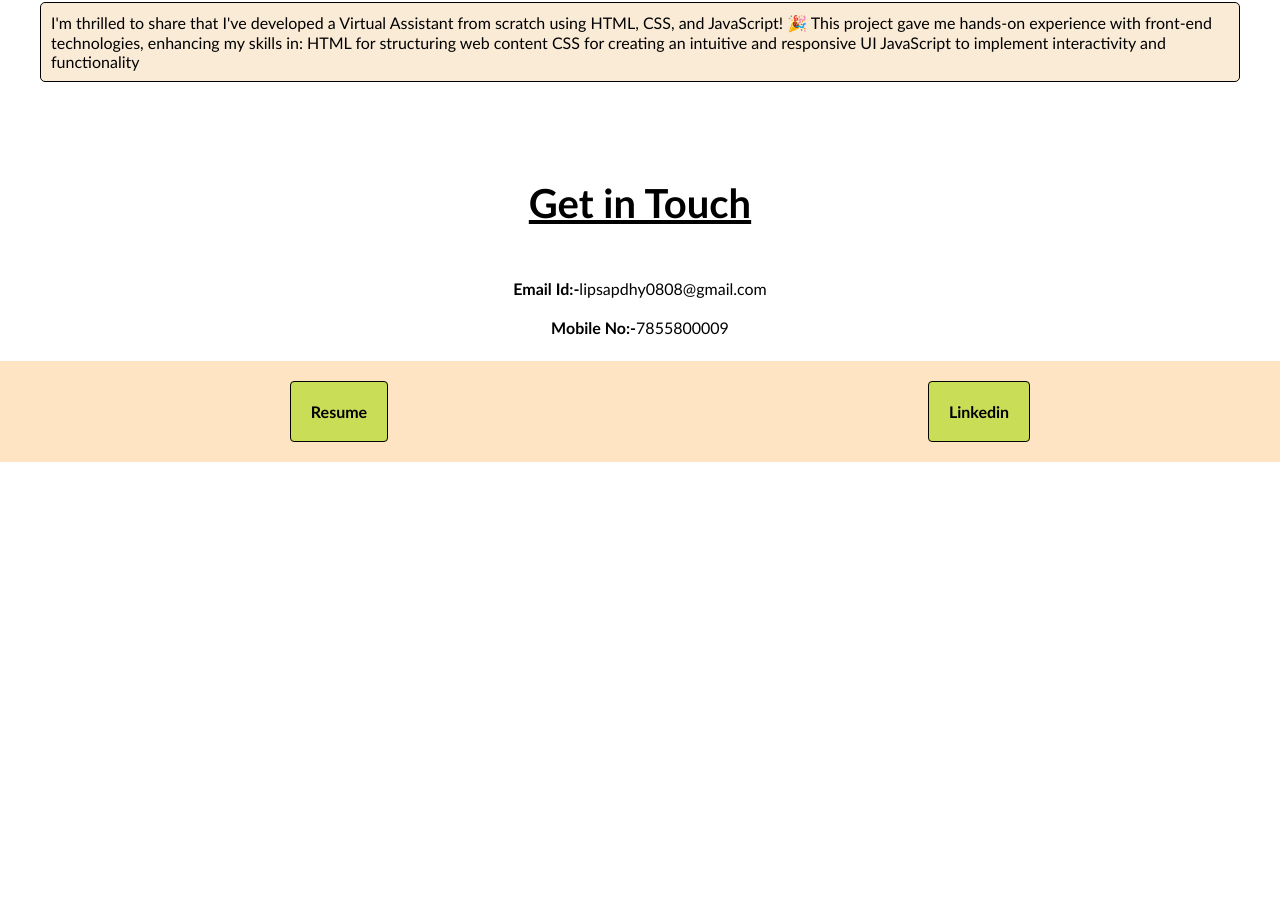
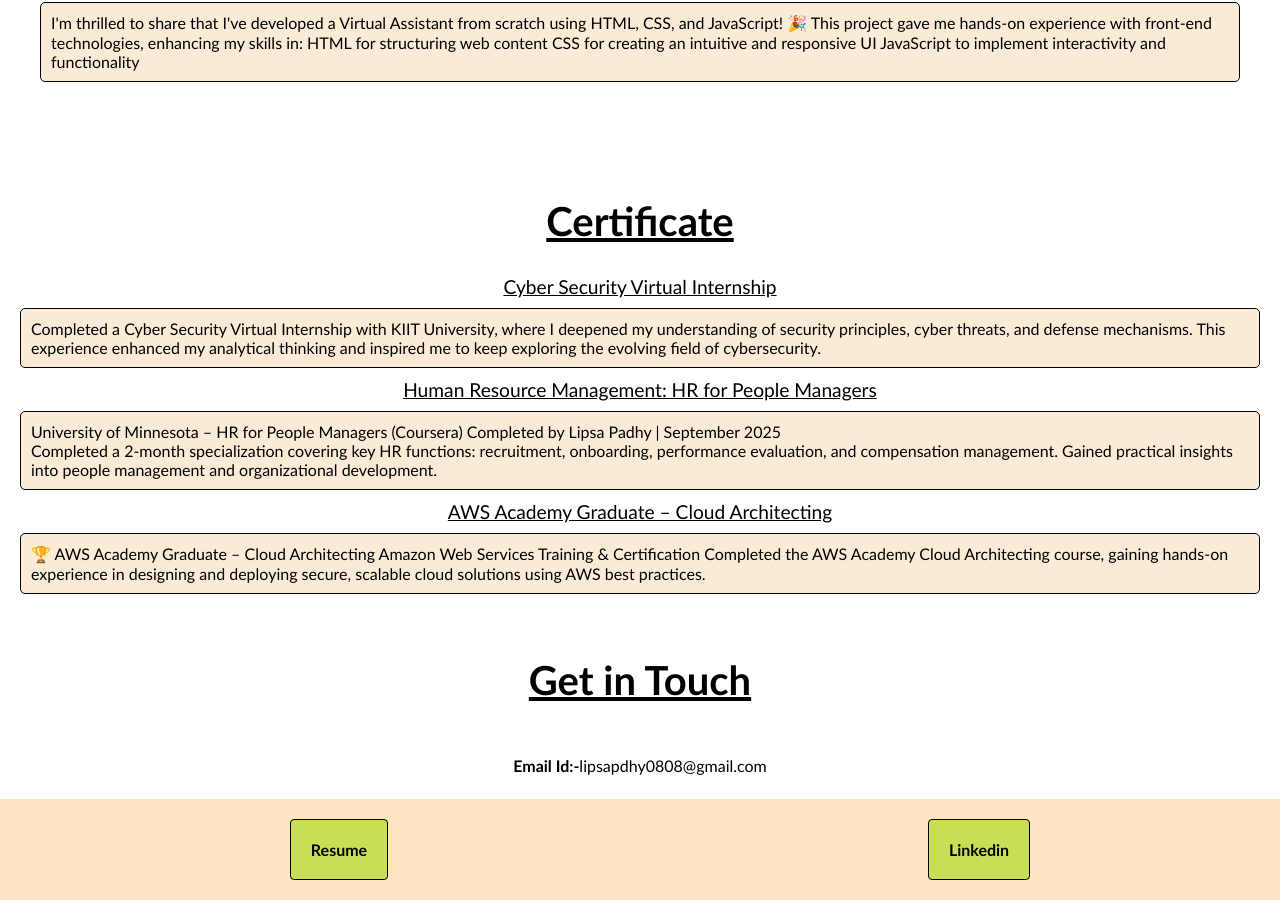
Before and after one commit to Lipsapadhy/Portfolio-website, a plain HTML site: page index.html in a window 1280 px wide. Shown: the part 1719-2619 px from the top of the page. Before the commit the page ends 2181 px from the top, so only its background shows below. Drawn offline with Linux system fonts and the light colour scheme.

Commit message:
added certificate sections and css for it

```diff
--- a/index.html
+++ b/index.html
@@ -98,6 +98,29 @@ JavaScript to implement interactivity and functionality</a>
 
             </div>
         </section>
+        <section id="Certificate">
+            <div class="certificate">
+                <h2>Certificate</h2>
+                <li><a href="https://www.linkedin.com/feed/update/urn:li:activity:7390862693618040832/">Cyber Security Virtual Internship</a></li>
+                <div class="certificate1">
+                    <a>Completed a Cyber Security Virtual Internship with KIIT University, where I deepened my understanding of security principles, cyber threats, and defense mechanisms. This experience enhanced my analytical thinking and inspired me to keep exploring the evolving field of cybersecurity.</a>
+                </div>
+                 <li><a href="https://www.coursera.org/account/accomplishments/verify/9M84SIQB8HC8">Human Resource Management: HR for People Managers</a></li>
+                <div class="certificate2">
+                    <a>University of Minnesota – HR for People Managers (Coursera)
+Completed by Lipsa Padhy | September 2025 <br>
+
+Completed a 2-month specialization covering key HR functions: recruitment, onboarding, performance evaluation, and compensation management. Gained practical insights into people management and organizational development.</a>
+                </div>
+             <li><a href="#">AWS Academy Graduate – Cloud Architecting</a></li>
+                <div class="certificate3">
+                    <a>🏆 AWS Academy Graduate – Cloud Architecting
+Amazon Web Services Training & Certification
+Completed the AWS Academy Cloud Architecting course, gaining hands-on experience in designing and deploying secure, scalable cloud solutions using AWS best practices.</a>
+                </div>
+
+            </div>
+        </section>
        <section id="Contact">
       <div class="contact-container">
 
@@ -106,13 +129,12 @@ JavaScript to implement interactivity and functionality</a>
         </div>
           <div class="contact">
              <p><Strong>Email Id:-</Strong>lipsapdhy0808@gmail.com</p>
-            <p><Strong>Mobile No:-</Strong>7855800009</p></div>
       </div>
     </section>
 
         <footer>
             <div class="Contact-me">
-                <a href="https://drive.google.com/file/d/134In8SgWUHzZpT7oMytlxvcQr7MDAgoE/view?usp=drive_link" target="_blank" alt="resume">Resume</a>
+                <a href="https://drive.google.com/file/d/1mHAys2LEJp7sbcMqUcrADM9zp2-qE7x7/view?usp=drive_link" target="_blank" alt="resume">Resume</a>
                 <a href="https://www.linkedin.com/in/lipsa-padhy-80991a269/" target="_blank"
                     alt="Linkedin">Linkedin</a>
 
--- a/style.css
+++ b/style.css
@@ -214,6 +214,47 @@ h2{
     border-radius: 5px;
 
 }
+.certificate li{
+    list-style-type: none;
+    text-decoration: none;
+    font-size: larger;
+    text-align: center;
+}
+
+.certificate li a{
+    text-decoration: none;
+    color: black;
+    text-decoration: underline;
+
+}
+ .certificate{
+    margin: 20px;
+}
+.certificate1{
+    margin: 10px 0;
+    padding: 10px;
+    background-color:antiquewhite;
+    border: 1px solid ;
+    border-radius: 5px;
+
+}
+
+.certificate2{
+    margin: 10px 0;
+    padding: 10px;
+    background-color:antiquewhite;
+    border: 1px solid ;
+    border-radius: 5px;
+
+}
+.certificate3{
+    margin: 10px 0;
+    padding: 10px;
+    background-color:antiquewhite;
+    border: 1px solid ;
+    border-radius: 5px;
+
+}
 #Contact{
     padding:2px;
     margin-top:5px;
```
